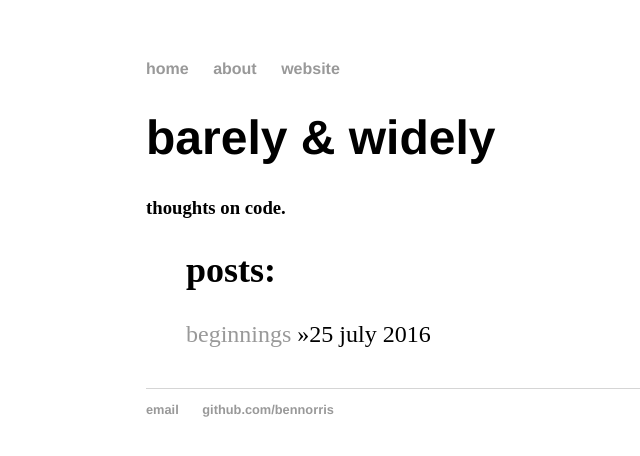
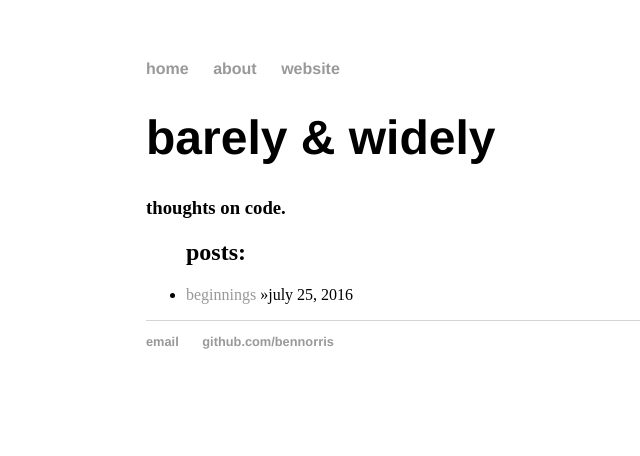
Before and after one commit to bennorris/blog, a Jekyll site: the page built from index.html, in a window 1280 px wide. Shown: the top 456 px of the page, without its empty margins (46-686 px from the left). Built offline with Jekyll 4.4.1, drawn with Linux system fonts in a browser that asks for light colours.

Commit message:
date format change

```diff
--- a/index.html
+++ b/index.html
@@ -5,13 +5,8 @@ title: barely &amp; widely
 <div class="blurb">
   <h1>{{ page.title }}</h1>
 	<h3>thoughts on code.</h3>
-	<ul class="posts">
+	<ul>
 	<h2>posts:</h2>
-	<li><a href="http://bennorris.github.io/blog/2016/07/25/beginnings">beginnings</a> »<span>25 july 2016</span></li>
-
-
-		<!-- {% for post in site.posts %}
-	    <li><a href="{{ post.url }}" title="{{ post.title }}">{{ post.title }}</a> » <span>{{ post.date | date_to_string }}</span></li>
-	  {% endfor %} -->
+	<li><a href="http://bennorris.github.io/blog/2016/07/25/beginnings">beginnings</a> »<span>july 25, 2016</span></li>
 	</ul>
-</div><!-- /.blurb -->
+</div>
```
